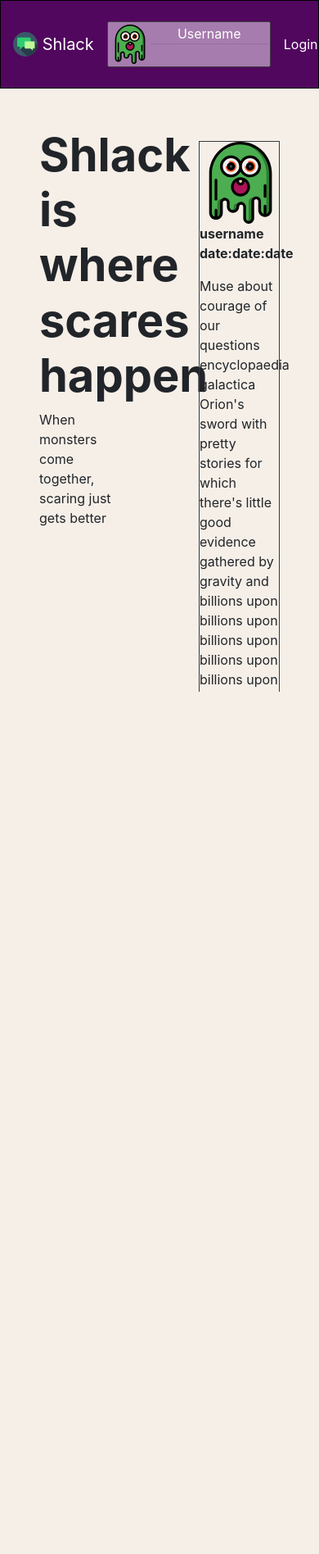
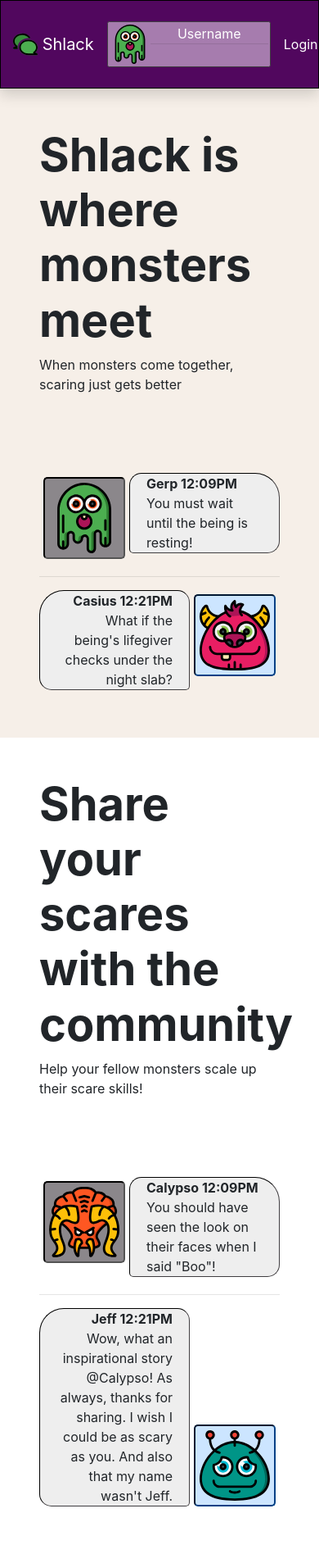
Before and after one commit to kevinhynes/shlack, a Flask app: page / in a window 390 px wide; the page is wider, and only the part inside the window is pictured. Shown: that part at 82% size. Before the commit the page ends 844 px from the top of that part, so only its background shows below. Run offline with Flask 2, Linux system fonts and the light colour scheme; some libraries are stand-ins or nearby versions.

Commit message:
Updated homepage - rows, chats, responsive. Removed some no longer needed svgs

```diff
--- a/static/style.css
+++ b/static/style.css
@@ -8,7 +8,6 @@ body, html {
   padding: 0px;
   max-height: 100%;
   height: 100%;
-  overflow: hidden;
 }
 
 /*Navbar*/
@@ -171,12 +170,49 @@ body, html {
   background: #eeeeee;
 }
 
-.chat img {
+.media {
+  display: flex;
+  flex-direction: row;
+  border-radius: 5px;
+  margin-bottom: 5px;
+}
+.media .timestamp {
+  font-weight: bold;
+  margin: 0;
+}
+.media img {
   height: 100px;
+  padding: 5px;
+  margin: 5px;
+  background: #8b878b;
+  border: 2px inset black;
+  border-radius: 5px;
 }
 
-.chat .timestamp {
-  font-weight: bold;
+.media-body {
+  background: #eeeeee;
+  border: 1.5px inset #403e41;
+  border-radius: 15px 30px 15px 5px;
+  padding: 0px 20px;
+  margin-bottom: 5px;
+}
+.media-body p {
+  margin-bottom: 0px;
+}
+
+.chat.self {
+  display: flex;
+  flex-direction: row-reverse;
+  text-align: right;
+}
+
+.chat.self img {
+  background: #cce5ff;
+  border: 2px inset #004085;
+}
+
+.chat.self .media-body {
+  border-radius: 30px 15px 5px 15px;
 }
 
 /*When screen width is below 767 pixels*/
--- a/static/style.scss
+++ b/static/style.scss
@@ -14,6 +14,10 @@ $pink_white: #f6e5e5;
 $off_white: #eeeeee;
 $white: #ffffff;
 
+$userblueborder: #004085;
+$userblue: #cce5ff;
+
+
 * {
   box-sizing: border-box;
 }
@@ -23,7 +27,7 @@ body,html {
   padding: 0px;
   max-height: 100%;
   height: 100%;
-  overflow: hidden;
+  //overflow: hidden;
 }
 
 
@@ -174,11 +178,50 @@ body,html {
   background: #eeeeee;
 }
 
-.chat img {
-  height: 100px;
+
+//Chats
+
+.media {
+  display: flex;
+  flex-direction: row;
+  //border: 2px solid black;
+  border-radius: 5px;
+  margin-bottom: 5px;
+  .timestamp {
+    font-weight: bold;
+    margin: 0;
+  }
+  img {
+    height: 100px;
+    padding: 5px;
+    margin: 5px;
+    background: $lightgray;
+    border: 2px inset black;
+    border-radius: 5px;
+  }
 }
-.chat .timestamp {
-  font-weight: bold;
+
+.media-body {
+  background: #eeeeee;
+  border: 1.5px inset $darkergray;
+  border-radius: 15px 30px 15px 5px;
+  padding: 0px 20px;
+  margin-bottom: 5px;
+  p {
+    margin-bottom: 0px;
+  }
+}
+.chat.self {
+  display: flex;
+  flex-direction: row-reverse;
+  text-align: right;
+}
+.chat.self img {
+  background: $userblue;
+  border: 2px inset $userblueborder;
+}
+.chat.self .media-body {
+  border-radius: 30px 15px 5px 15px;
 }
 
 
--- a/templates/home.html
+++ b/templates/home.html
@@ -7,17 +7,20 @@
 
 {% block body %}
   <div class="container-fluid overflow-auto" >
+
+    <!--- Start First Row --->
     <div class="row" style="background: #f6efe8; height: 100%;">
-      <div class="col-6 p-5">
+      <div class="col-md-6 p-5">
         <h1 class="display-4 font-weight-bold">
-          Shlack is where scares happen
+          Shlack is where monsters meet
         </h1>
         <lead class="pt-5">
           When monsters come together, scaring just gets better
         </lead>
 
       </div>
-      <div class="col-6 p-5">
+      <div class="col-md-6 p-5">
+
 {#        <h1>#}
 {#          Shlack is where the scares happen#}
 {#        </h1>#}
@@ -29,23 +32,87 @@
 {#          </div>#}
 {#        </div>#}
 {#        no-gutters needed to prevent x-dir overflow?#}
-        <div class="row no-gutters">
-          <div class="col pt-3">
-            <div class="chat border border-dark">
-              <img src="./static/images/monsters/monster-34.svg" style="float: left;"/>
-              <p class="timestamp">username date:date:date</p>
-              <p>Muse about courage of our questions encyclopaedia galactica Orion's sword with pretty stories for which there's little good evidence gathered by gravity and billions upon billions upon billions upon billions upon billions upon billions upon billions.</p>
 
-            </div>
-            <div class="chat border border-primary">
-              <img src="./static/images/monsters/monster-60.svg" style="height: 100px; float: right;"/>
-              <p><strong>username date:date:date</strong></p>
-              <p>Muse about courage of our questions encyclopaedia galactica Orion's sword with pretty stories for which there's little good evidence gathered by gravity and billions upon billions upon billions upon billions upon billions upon billions upon billions.</p>
-            </div>
+{#        PLACING VERTICALLY IN ONE COL#}
+{#        <div class="row no-gutters">#}
+{#          <div class="col pt-3">#}
+{#            <div class="chat border border-dark">#}
+{#              <img src="./static/images/monsters/monster-34.svg" style="float: left;"/>#}
+{#              <p class="timestamp">username date:date:date</p>#}
+{#              <p>Muse about courage of our questions encyclopaedia galactica Orion's sword with pretty stories for which there's little good evidence gathered by gravity and billions upon billions upon billions upon billions upon billions upon billions upon billions.</p>#}
+{##}
+{#            </div>#}
+{#            <div class="chat border border-primary">#}
+{#              <img src="./static/images/monsters/monster-60.svg" style="height: 100px; float: right;"/>#}
+{#              <p><strong>username date:date:date</strong></p>#}
+{#              <p>Muse about courage of our questions encyclopaedia galactica Orion's sword with pretty stories for which there's little good evidence gathered by gravity and billions upon billions upon billions upon billions upon billions upon billions upon billions.</p>#}
+{#            </div>#}
+{#          </div>#}
+{#        </div>#}
+{#      </div>#}
+
+      <div class="media chat">
+        <img class="align-self-start" src="./static/images/monsters/monster-34.svg" style="height: 100px;"/>
+        <div class="media-body">
+            <p class="timestamp">Gerp 12:09PM</p>
+            <p>You must wait until the being is resting!</p>
+        </div>
+      </div>
+
+      <hr>
+
+      <div class="media chat self">
+        <img class="align-self-start" src="./static/images/monsters/monster-1.svg" style="height: 100px;"/>
+        <div class="media-body">
+            <p class="timestamp">Casius 12:21PM</p>
+            <p>What if the being's lifegiver checks under the night slab?</p>
+        </div>
+      </div>
+
+
+      </div>
+
+    </div>
+    <!--- End First Row --->
+    <!--- Start Second Row --->
+    <div class="row flex-row-reverse" style="background: white; height: 100%;">
+      <div class="col-md-6  p-5">
+        <h1 class="display-4 font-weight-bold">
+          Share your scares with the community
+        </h1>
+        <lead class="pt-5">
+          Help your fellow monsters scale up their scare skills!
+        </lead>
+
+      </div>
+
+      <div class="col-md-6  p-5">
+
+        <div class="media chat">
+          <img class="align-self-start" src="./static/images/monsters/monster-43.svg" style="height: 100px;"/>
+          <div class="media-body">
+              <p class="timestamp">Calypso 12:09PM</p>
+              <p>You should have seen the look on their faces when I said "Boo"!</p>
           </div>
         </div>
+
+        <hr>
+
+        <div class="media chat self">
+          <img class="align-self-end" src="./static/images/monsters/monster-12.svg" style="height: 100px;"/>
+          <div class="media-body">
+              <p class="timestamp">Jeff 12:21PM</p>
+              <p>Wow, what an inspirational story @Calypso!  As always, thanks for sharing.
+                 I wish I could be as scary as you.  And also that my name wasn't Jeff.</p>
+          </div>
+        </div>
+
       </div>
+
     </div>
+    <!--- End Second Row --->
+
+
   </div>
 
 {% endblock %}
--- a/templates/layout.html
+++ b/templates/layout.html
@@ -15,11 +15,11 @@
 </head>
 <body>
 
-<div id="navbar" class="container-fluid shadow">
+<div id="navbar" class="container-fluid fixed-top position-sticky shadow">
       <ul class="navbar-list">
         <li>
           <a class="navbar-brand" href="#">
-            <img src="./static/images/brand-icons/017-speech-bubble-2.svg" width="30" height="30" class="d-inline-block align-top" alt="">
+            <img src="./static/images/brand-icons/014-speech-bubble-1.svg" width="30" height="30" class="d-inline-block align-top" alt="">
           Shlack
           </a>
 {#          <a class="navbar-brand" href="#">Schlack</a>#}
--- a/templates/login.html
+++ b/templates/login.html
@@ -119,6 +119,8 @@
 
 {% block body %}
   <div class="container login-container">
+    <
+
     <form  method="post" novalidate>
       {{ form.hidden_tag() }}
       <p>
@@ -146,7 +148,7 @@
         {%  endif %}
       </p>
       <p>{{ form.remember_me() }} {{ form.remember_me.label }}</p>
-      <p>{{ form.submit() }}</p>
+      <p>{{ form.submit(class_="btn btn-primary") }}</p>
     </form>
   </div>
 {% endblock %}
```
Also changed, not shown: static/images/brand-icons/002-zombie.svg (deleted), static/images/brand-icons/003-zombie-1.svg (deleted), static/images/brand-icons/006-grave.svg (deleted), static/images/brand-icons/007-potion.svg (deleted), static/images/brand-icons/008-ghost-1.svg (deleted), static/images/brand-icons/015-chat-3.svg (deleted), static/images/brand-icons/016-conversation-1.svg (deleted), static/images/specials/004-cauldron.svg (renamed from static/images/brand-icons/004-cauldron.svg), static/images/specials/005-ghost.svg (renamed from static/images/brand-icons/005-ghost.svg), 1 other file.
